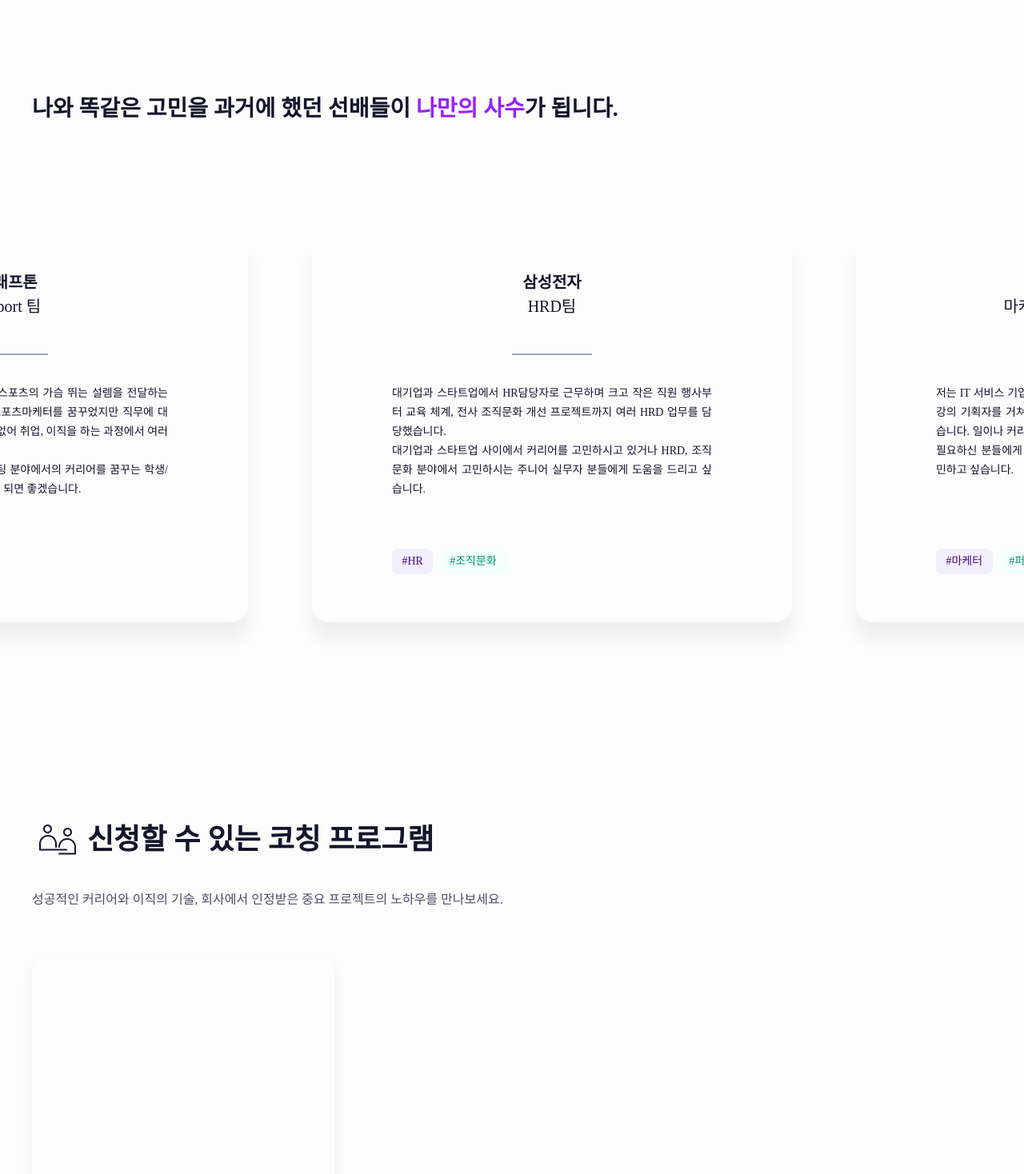
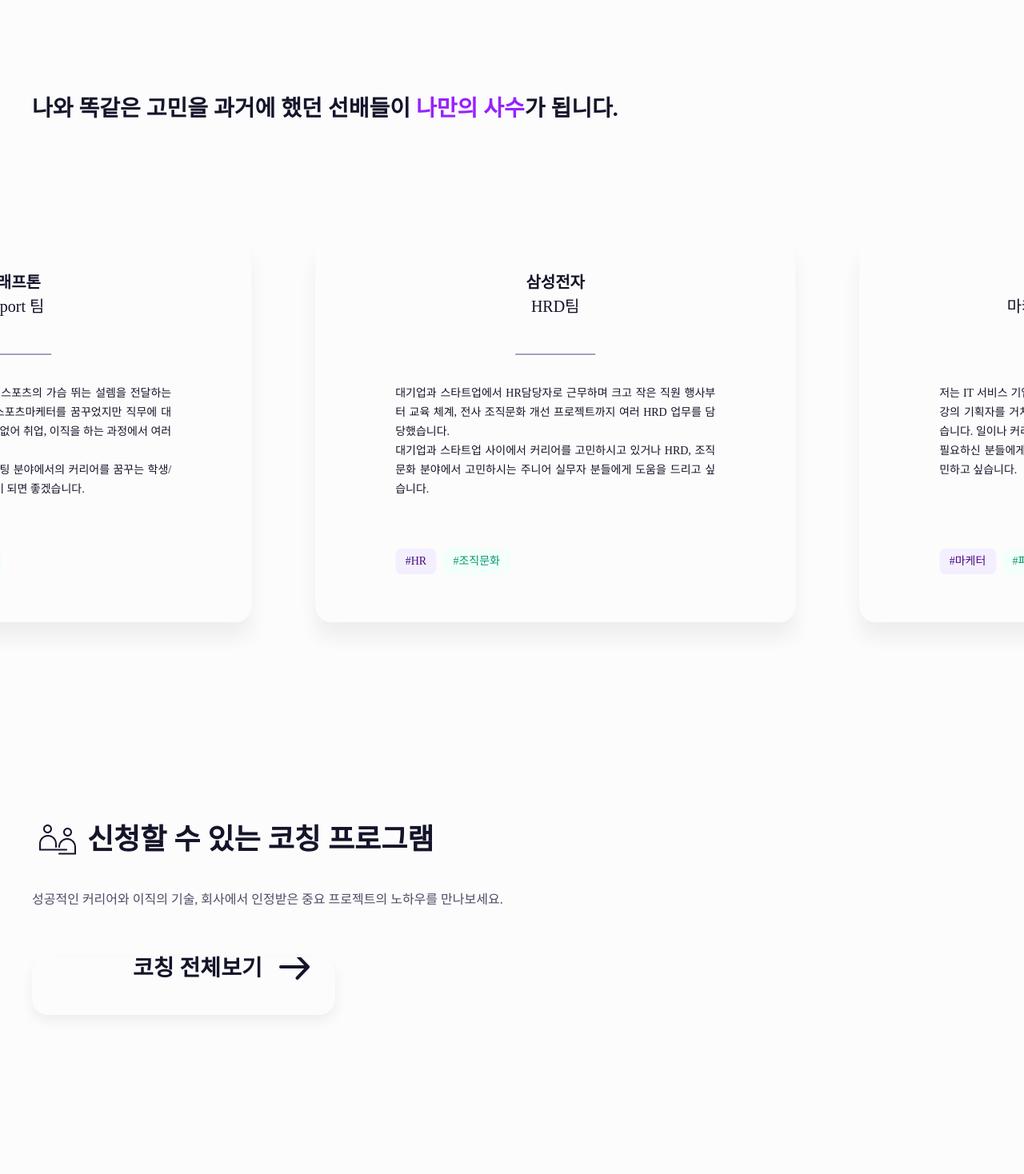
Before and after one commit to Advist-Project/Frontend, a Next.js app: page / in a window 1280 px wide. Shown: the part 1655-3123 px from the top of the page at 80% size. Built offline with nearby package versions, Linux system fonts and the light colour scheme; no server answers; a web font is replaced by a local one.

Commit message:
메인 PC CSS 수정

```diff
--- a/src/components/price.tsx
+++ b/src/components/price.tsx
@@ -46,6 +46,9 @@ const BasePrice = styled.div`
     font-size: 1.25em;
     margin-bottom: 12px;
   }
+  @media (min-width: 992px) and (max-width: 1100px) {
+    font-size: 1em;
+  }
 `;
 const Discount = styled.div`
   display: flex;
@@ -61,6 +64,10 @@ const DiscountPercent = styled.div`
     font-size: 1.75em;
     margin-right: 16px;
   }
+  @media (min-width: 992px) and (max-width: 1100px) {
+    font-size: 1.45em;
+    margin-right: 12px;
+  }
 `;
 const FinalPrice = styled.div`
   font-weight: 700;
@@ -69,4 +76,7 @@ const FinalPrice = styled.div`
   @media (min-width: 769px) {
     font-size: 1.75em;
   }
+  @media (min-width: 992px) and (max-width: 1100px) {
+    font-size: 1.45em;
+  }
 `;
--- a/src/components/product-card.tsx
+++ b/src/components/product-card.tsx
@@ -167,6 +167,12 @@ const Likes = styled.div`
     width: 14px;
     height: 14px;
   }
+  ${min[1]}{
+    img {
+      width: 24px;
+      height: 24px;
+    }
+  }
 `;
 const LikesCount = styled.span`
   color: ${Colors.primary};
--- a/src/pages/index.tsx
+++ b/src/pages/index.tsx
@@ -460,9 +460,12 @@ const ProductListWrap = styled.div`
     }
 
     ${min[1]}{
+      display: flex;
+      justify-content: flex-end;
+      align-items: flex-end;
+      padding-right: 91px;
+      padding-bottom: 44px;
       height: 100%;
-      padding: 367px 91px 0 0;
-      text-align: right;
       font-size: 28px;
       font-weight: 700;
       background: url(/icon/forwardArrow.svg) bottom 36px right 28px/48px 48px no-repeat;
```
